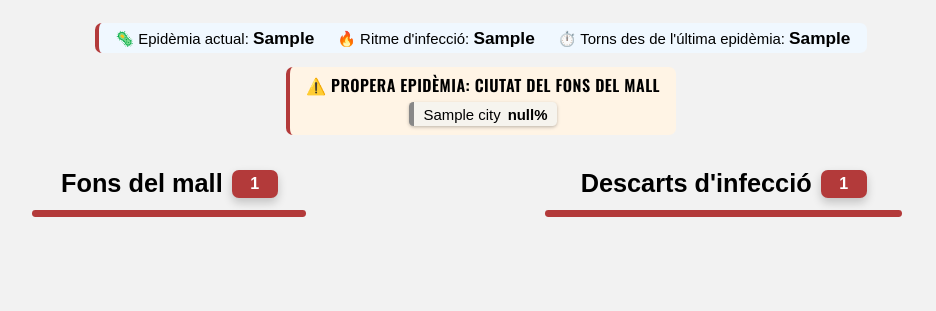
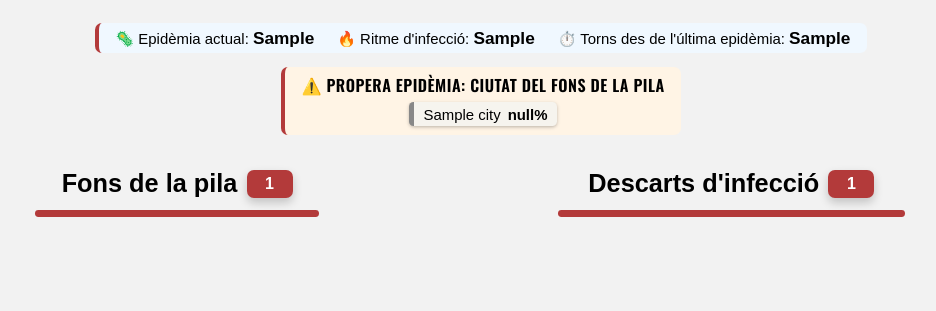
Before and after one commit to amupoti/pandemic-legacy-2, a Spring app: template src/main/resources/templates/predict.html in a window 1280 px wide. Shown: the top 311 px of the page, without its empty margins (159-1095 px from the left). Run offline with Thymeleaf, Linux system fonts and the light colour scheme; the template is opened without the code that fills it: most values are stand-ins (such as "Sample title", 1, 10 or a date in 2020); data that the repository does not hold is empty.

Commit message:
Use "pila" instead of "mall" in the UI
Co-Authored-By: Claude Opus 5.5 <noreply@anthropic.com>

```diff
--- a/src/main/resources/templates/predict.html
+++ b/src/main/resources/templates/predict.html
@@ -18,11 +18,11 @@
 
 <!-- Cities that can be drawn from the bottom of the deck in the next epidemic -->
 <div class="epidemic-risk" th:if="${!#lists.isEmpty(epidemicRisk)}">
-    <div class="epidemic-risk-title">⚠️ Propera epidèmia: ciutat del fons del mall</div>
+    <div class="epidemic-risk-title">⚠️ Propera epidèmia: ciutat del fons de la pila</div>
     <div class="epidemic-risk-list">
         <span class="epidemic-risk-city" th:each="risk : ${epidemicRisk}"
               th:style="'--card-color:' + ${risk.color}"
-              th:title="${risk.cardsAtBottom} + ' carta/es al fons del mall'">
+              th:title="${risk.cardsAtBottom} + ' carta/es al fons de la pila'">
             <span class="epidemic-risk-name" th:text="${risk.city}"></span>
             <strong th:text="${#numbers.formatDecimal(risk.probability * 100, 0, 0)} + '%'"></strong>
         </span>
@@ -38,7 +38,7 @@
                 <tr th:each="infectionSet, setStat : ${infectionSets}">
                     <td>
                         <div class="section-header">
-                            <span class="title" th:text="${setStat.last} ? 'Fons del mall' : 'Pila d\'infecció'">Pila d'infecció</span>
+                            <span class="title" th:text="${setStat.last} ? 'Fons de la pila' : 'Pila d\'infecció'">Pila d'infecció</span>
                             <span class="card-count-inline" th:text="${#arrays.length(infectionSet.cardsInEpidemic)}"></span>
                         </div>
                         <div class="batch">
```
